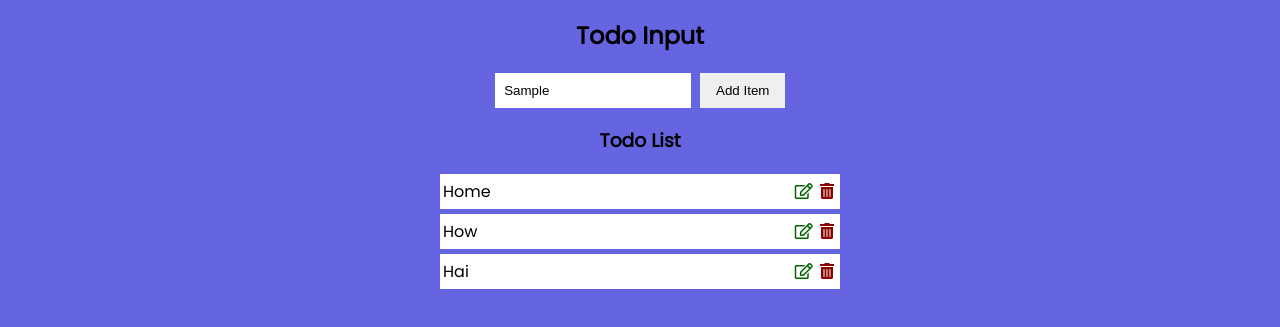
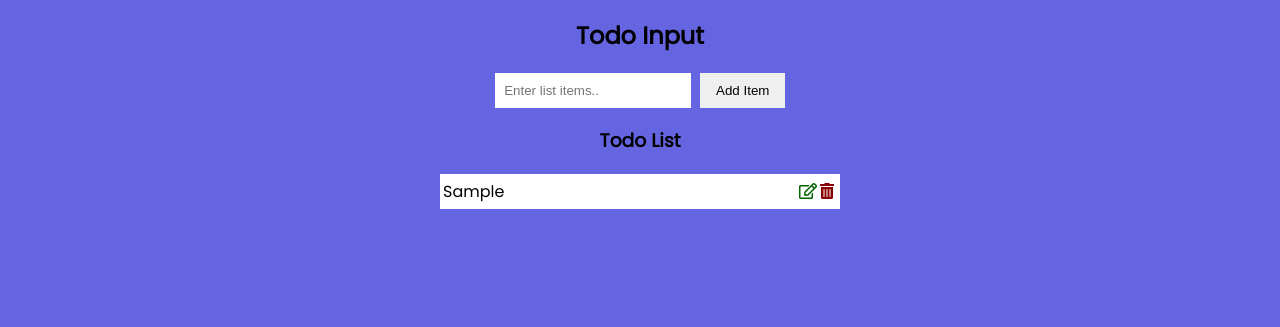
Before and after one commit to Vimalraveendra/todo-jquery, a plain HTML site: page index.html in a window 1280 px wide. Both pictures are taken after typing "Sample" into the empty fields and a click on the button "Add Item". Shown: the part 71-398 px from the top of the page. Drawn offline with nearby package versions, Linux system fonts and the light colour scheme.

Commit message:
updated index html & also added addTodo, deleteTodo , LineThrough & EditTodo functionality  to the script file

```diff
--- a/index.html
+++ b/index.html
@@ -25,7 +25,7 @@
         <section class="todo-content">
             <h3>Todo List</h3>
             <ul class="list">
-                <li>Home
+                <!-- <li>Home
                     <div class="right">
                         <i class="far fa-edit"></i>
                         <i class="fas fa-trash-alt"></i></li>
@@ -42,9 +42,10 @@
                         <i class="far fa-edit"></i>
                         <i class="fas fa-trash-alt"></i></li>
                     </div>
-                </li>
+                </li> -->
             </ul>
         </section>
     </main>
+    <script src="script.js"></script>
 </body>
 </html>
--- a/script.js
+++ b/script.js
@@ -0,0 +1,57 @@
+let id=0;
+let editItem= false;
+
+$(document).ready(function(){
+
+    $('#btn').on('click',addItem)
+
+})
+
+function addItem(){
+    let value = $('#input').val()
+    if(value.length>0){
+        if(editItem){
+
+        }else{
+       let item = $(`<div class='right'></div>`)
+       let edit =$(`<i class="far fa-edit"></i>`)
+       let del =$(`<i class="fas fa-trash-alt"></i>`)
+       item.append(edit,del)
+
+       // adding a edit action event to the edit icon
+       edit.on('click',editTodo)
+
+       // adding delete action event to the delete Icon
+        del.on('click',deleteTodo)
+
+       let Li =$(`<li>${value}</li>`)
+       Li.append(item)
+
+       // setting id attribute to each list item
+       Li.attr("id",id  )
+
+       // setting a toggleClass to each list item
+        Li.on('click',lineThrough)
+
+
+        $('.list').append(Li)
+        $('#input').val("");
+    }
+}
+    id++;
+}
+
+function deleteTodo(){
+    $(this).parent().parent().remove();
+}
+
+function lineThrough(){
+    $(this).toggleClass('done')
+}
+
+
+function editTodo(){
+    let newValue= $(this).parent().parent().text();
+    $("#input").val(newValue).focus();
+
+}
```
